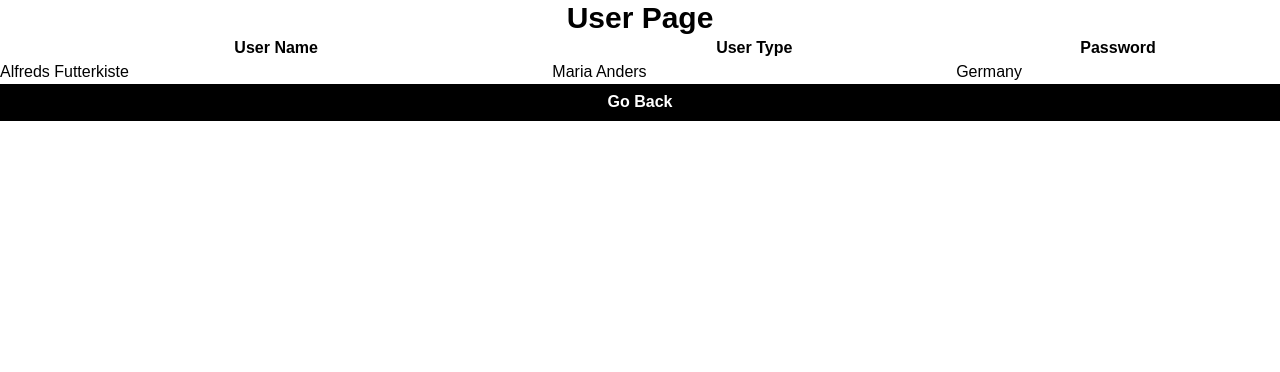
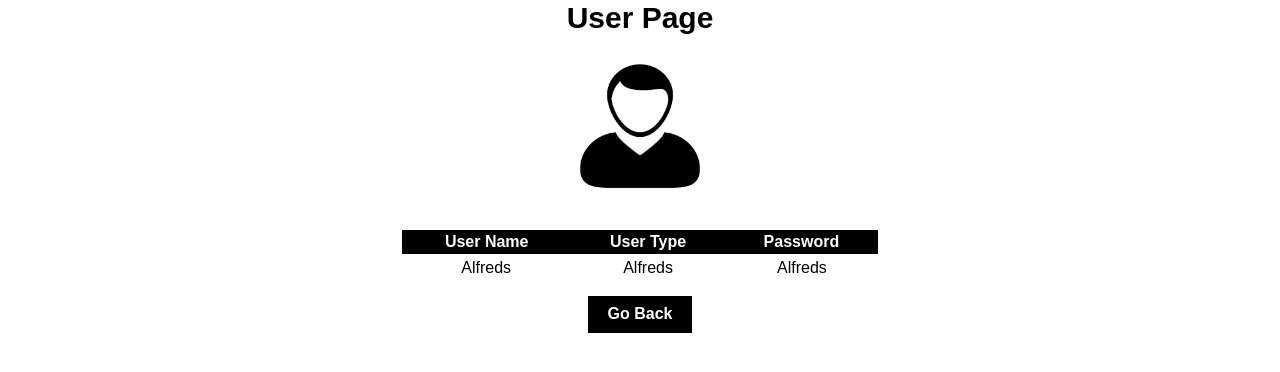
Before and after one commit to sayande2002/hackathon, a React (Create React App) app: page /user in a window 1280 px wide. Shown: the top 372 px of the page. Built offline with nearby package versions, Linux system fonts and the light colour scheme.

Commit message:
third commit

```diff
--- a/src/components/customButton.jsx
+++ b/src/components/customButton.jsx
@@ -1,11 +1,10 @@
 import React from "react";
 
-const Custombutton = ({ children }) => {
+const Custombutton = ({ className, children }) => {
   return (
     <button
-      className="flex justify-center items-center gap-2 font-semibold px-5 py-[0.4rem]
-  bg-black text-white  hover:bg-white hover:text-black hover:ring-1 hover:ring-black
-  "
+      className={`flex justify-center items-center gap-2 font-semibold px-5 py-[0.4rem]
+  bg-black text-white  hover:bg-white hover:text-black hover:ring-1 hover:ring-black ${className}`}
     >
       {children}
     </button>
--- a/src/routes/homepage.jsx
+++ b/src/routes/homepage.jsx
@@ -1,12 +1,29 @@
-import React from "react";
+import React, { useState } from "react";
 import { useNavigate } from "react-router-dom";
 import FormInput from "../components/formInput";
 import Custombutton from "../components/customButton";
+import Avatar from "../assests/user-icon.jpg";
+
+const defaultformFields = {
+  avatar: undefined,
+  username: undefined,
+  password: undefined,
+  user: undefined,
+};
 
 const Homepage = () => {
   const navigate = useNavigate();
+
+  const [formFields, setFormFields] = useState(defaultformFields);
+  const { avatar, username, password, user } = formFields;
+
   const handleSubmit = () => {
     navigate("/user");
+  };
+
+  const handleChange = (event) => {
+    const { name, value } = event.target;
+    setFormFields({ ...formFields, [name]: value });
   };
 
   return (
@@ -14,22 +31,54 @@ const Homepage = () => {
       onSubmit={handleSubmit}
       className="flex flex-col items-center justify-center gap-5"
     >
-      <label for="avatar">Choose a profile picture:</label>
-      <input
-        type="file"
-        id="avatar"
-        name="avatar"
-        accept="image/png, image/jpeg"
+      <p>{formFields.avatar}</p>
+      <p>{formFields.username}</p>
+      <p>{formFields.password}</p>
+      <p>{formFields.user}</p>
+
+      <img
+        className="h-40 aspect-square rounded-[50%]"
+        src={Avatar}
+        alt="avatar"
       />
 
-      <FormInput type="text" name="username" placeholder="Username" />
-      <FormInput type="password" name="password" placeholder="Password" />
+      {!avatar ? (
+        <>
+          <label for="avatar">Choose a profile picture:</label>
+          <input
+            type="file"
+            name="avatar"
+            accept="image/png, image/jpeg, image/jpg"
+            onChange={(e) => console.log(e.target.files[0])}
+          />
+        </>
+      ) : (
+        <></>
+      )}
+
+      <FormInput
+        type="text"
+        onChange={handleChange}
+        name="username"
+        placeholder="Username"
+      />
+      <FormInput
+        type="password"
+        onChange={handleChange}
+        name="password"
+        placeholder="Password"
+      />
 
       <div className="flex gap-3">
-        <input type="radio" value="Student" name="user" />
-        <label for="student">Student</label>
-        <input type="radio" value="Staff" name="user" />
-        <label for="staff">Staff</label>
+        <input
+          type="radio"
+          value="Student"
+          name="user"
+          onChange={handleChange}
+        />
+        <label>Student</label>
+        <input type="radio" value="Staff" name="user" onChange={handleChange} />
+        <label>Staff</label>
       </div>
 
       <Custombutton>Login</Custombutton>
--- a/src/routes/userPage.jsx
+++ b/src/routes/userPage.jsx
@@ -1,23 +1,33 @@
 import React from "react";
+import { Link, useNavigate } from "react-router-dom";
 import Custombutton from "../components/customButton";
+import Avatar from "../assests/user-icon.jpg";
 
 const User = () => {
+  const navigate = useNavigate();
   return (
-    <div className="flex flex-col justify-center">
+    <div className="flex flex-col items-center justify-center gap-4">
       <p className="text-3xl font-bold text-center">User Page</p>
-      <table>
-        <tr>
+      <img
+        className="h-40 aspect-square rounded-[50%]"
+        src={Avatar}
+        alt="avatar"
+      />
+      <table className="w-[480px] border-black">
+        <tr className="bg-black text-white border-white border-2">
           <th>User Name</th>
           <th>User Type</th>
           <th>Password</th>
         </tr>
-        <tr>
-          <td>Alfreds Futterkiste</td>
-          <td>Maria Anders</td>
-          <td>Germany</td>
+        <tr className="text-center">
+          <td>Alfreds</td>
+          <td>Alfreds</td>
+          <td>Alfreds</td>
         </tr>
       </table>
-      <Custombutton>Go Back</Custombutton>
+      <Link onClick={() => navigate(-1)}>
+        <Custombutton>Go Back</Custombutton>
+      </Link>
     </div>
   );
 };
```
Also changed, not shown: 1 other file (tests, documents, lock files or other folders).
